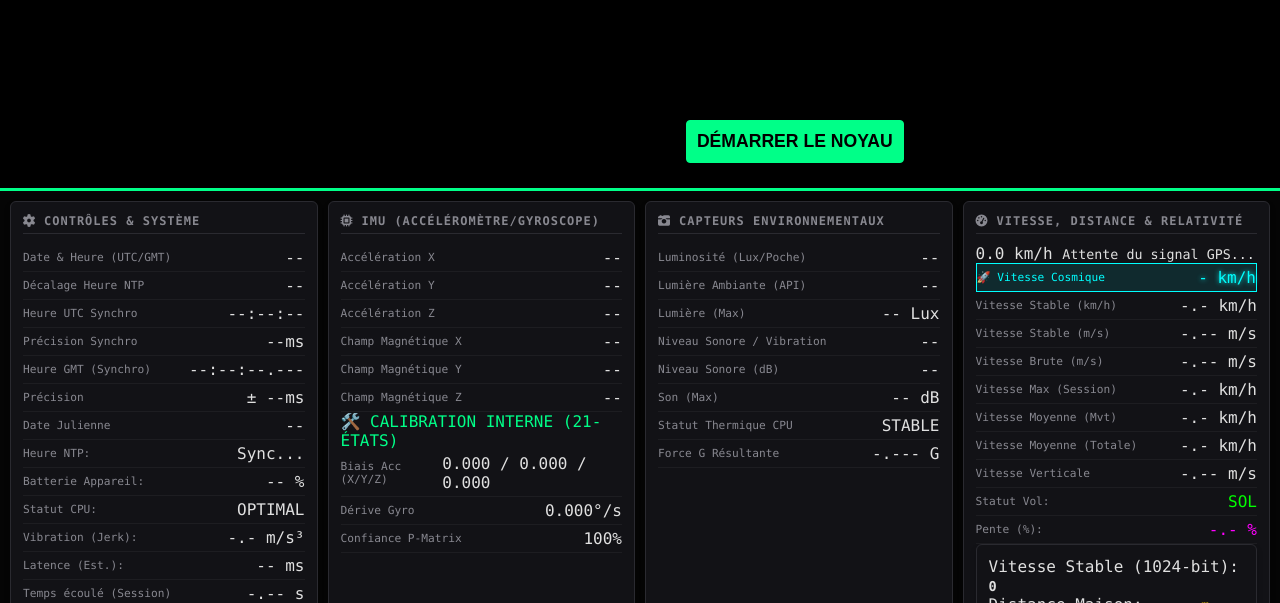
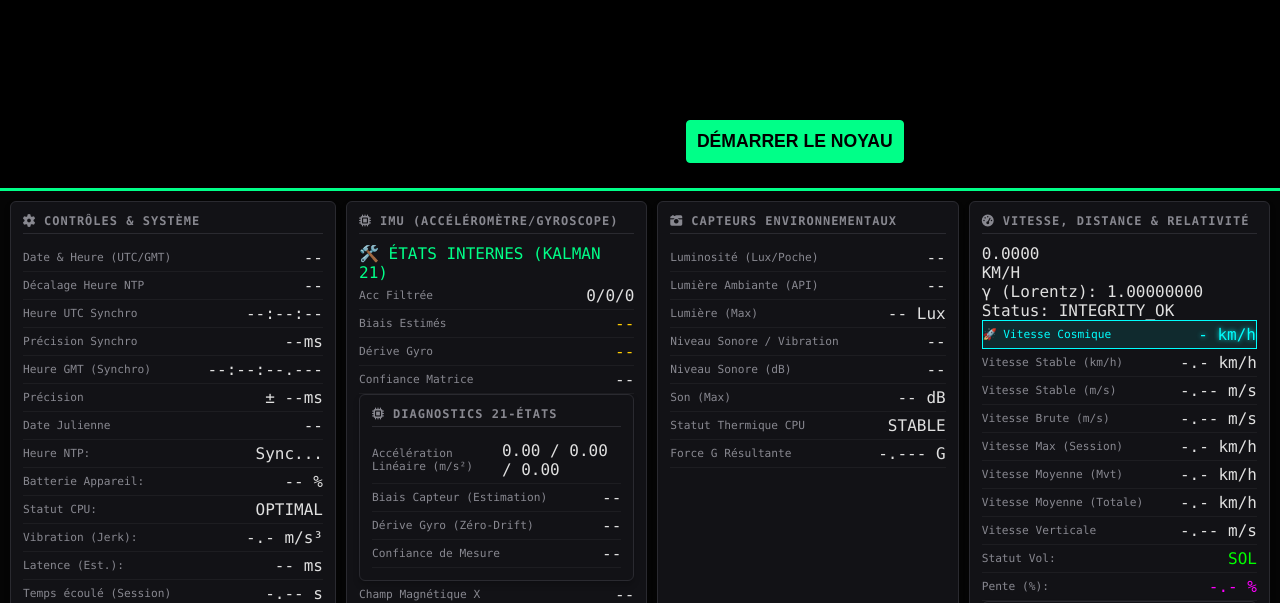
Before and after one commit to nicolaspieper59-ops/ScientificDashboard_V5, a plain HTML site: page index.html in a window 1280 px wide. Shown: the part 197-800 px from the top of the page. Drawn offline with nearby package versions, Linux system fonts and the light colour scheme; files that its build step writes are made by us from their sources.

Commit message:
Update index.html

```diff
--- a/index.html
+++ b/index.html
@@ -317,9 +317,38 @@ button:hover {
 
             <section class="panel" aria-labelledby="imu-heading">
                 <h2 id="imu-heading"><i class="fas fa-microchip"></i> IMU (Accéléromètre/Gyroscope)</h2>
-                <div class="data-point"><span>Accélération X</span><span id="acc-x">--</span></div>
-                <div class="data-point"><span>Accélération Y</span><span id="acc-y">--</span></div>
-                <div class="data-point"><span>Accélération Z</span><span id="acc-z">--</span></div>
+                <div class="label" style="color:var(--accent);">🛠️ ÉTATS INTERNES (KALMAN 21)</div>
+<div class="data-grid">
+    <div class="data-point"><span>Acc Filtrée</span><span id="f-acc-xyz">0/0/0</span></div>
+    <div class="data-point"><span>Biais Estimés</span><span id="bias-acc-val" style="color:#ffcc00;">--</span></div>
+    <div class="data-point"><span>Dérive Gyro</span><span id="bias-gyro-val" style="color:#ffcc00;">--</span></div>
+    <div class="data-point"><span>Confiance Matrice</span><span id="kalman-p-certainty">--</span></div>
+</div>
+                <section class="panel">
+    <h2><i class="fas fa-microchip"></i> Diagnostics 21-États</h2>
+
+    <div class="data-grid">
+        <div class="data-point">
+            <span>Accélération Linéaire (m/s²)</span>
+            <span id="f-acc-xyz">0.00 / 0.00 / 0.00</span>
+        </div>
+
+        <div class="data-point">
+            <span>Biais Capteur (Estimation)</span>
+            <span id="bias-acc-val" style="color:var(--warning);">--</span>
+        </div>
+
+        <div class="data-point">
+            <span>Dérive Gyro (Zéro-Drift)</span>
+            <span id="bias-gyro-val" style="color:var(--warning);">--</span>
+        </div>
+
+        <div class="data-point">
+            <span>Confiance de Mesure</span>
+            <span id="kalman-p-certainty">--</span>
+        </div>
+    </div>
+                </section>
                 <div class="data-point"><span>Champ Magnétique X</span><span id="mag-x">--</span></div>
                 <div class="data-point"><span>Champ Magnétique Y</span><span id="mag-y">--</span></div>
                 <div class="data-point"><span>Champ Magnétique Z</span><span id="mag-z">--</span></div>
@@ -327,11 +356,11 @@ button:hover {
 <div class="data-grid">
     <div class="data-point">
         <span>Biais Acc (X/Y/Z)</span>
-        <span id="bias-acc-val" class="tabular">0.000 / 0.000 / 0.000</span>
+        <span id="bias-acc-val" class="tabular">-.--- / -.--- / -.---</span>
     </div>
     <div class="data-point">
         <span>Dérive Gyro</span>
-        <span id="bias-gyro-val" class="tabular">0.000°/s</span>
+        <span id="bias-gyro-val" class="tabular">-.---°/s</span>
     </div>
     <div class="data-point">
         <span>Confiance P-Matrix</span>
@@ -357,8 +386,14 @@ button:hover {
             <section class="panel" aria-labelledby="speed-heading">
                 <h2 id="speed-heading"><i class="fas fa-tachometer-alt"></i> Vitesse, Distance & Relativité</h2>
                 <div class="speed-display" role="status" aria-live="polite">
-                    <span id="speed-main-display">0.0 km/h</span>
-                    <small id="speed-status-text">Attente du signal GPS...</small>
+                    <div class="hud-main-data">
+    <div id="main-speed" class="tabular">0.0000</div>
+    <div class="unit">KM/H</div>
+</div>
+<div class="hud-sub-data">
+    <span>γ (Lorentz):</span> <span id="gamma-factor-precise">1.00000000</span>
+    <span>Status:</span> <span id="reality-status-main">INTEGRITY_OK</span>
+</div>
 
                 <div class="data-point" style="background: rgba(0, 255, 255, 0.1); border: 1px solid #00ffff;">
                 <span style="color: #00ffff;">🚀 Vitesse Cosmique</span>
@@ -466,7 +501,14 @@ button:hover {
                 <div class="data-point"><span>Force G (Verticale)</span><span id="force-g-vert">--</span></div>
                 <div class="data-point"><span>Vitesse Angulaire (Gyro)</span><span id="angular-speed">--</span></div>
                 <div class="data-point"><span>Coeff. Balistique (Inertie)</span><span id="ballistic-coeff">--</span></div>
-                <div class="data-point"><span>Force G Résultante</span><span id="g-force-resultant">-.--- G</span></div>
+                <div class="data-point">
+    <span>g local (Somigliana)</span>
+    <span id="gravity-theoretical">9.80665</span>
+</div>
+<div class="data-point">
+    <span>Anomalie de Bouguer</span>
+    <span id="gravity-anomaly">-.----</span>
+</div>
                 <hr>
                 <h3>Mécanique des Fluides</h3>
                 <div class="data-point"><span>Pression Dynamique (q)</span><span id="dynamic-pressure">-.-- Pa</span></div>
@@ -588,7 +630,12 @@ button:hover {
              </section>
     <section class="panel full-width" style="grid-column: 1 / -1; margin-top: 10px;">
         <h2><i class="fas fa-chart-line"></i> Télémétrie Inertielle (64-bit)</h2>
-        <canvas id="telemetry-canvas"></canvas>
+        <div class="dual-canvas">
+    <div class="canvas-label">BRUIT BRUT (CAPTEUR)</div>
+    <canvas id="canvas-raw"></canvas>
+    <div class="canvas-label">SIGNAL FILTRÉ (21-ÉTATS)</div>
+    <canvas id="canvas-clean"></canvas>
+        </div>
     </section>
 </main><script src="https://cdnjs.cloudflare.com/ajax/libs/mathjs/11.8.0/math.js"></script>
 <script src="vendor/three.min.js"></script>
```
